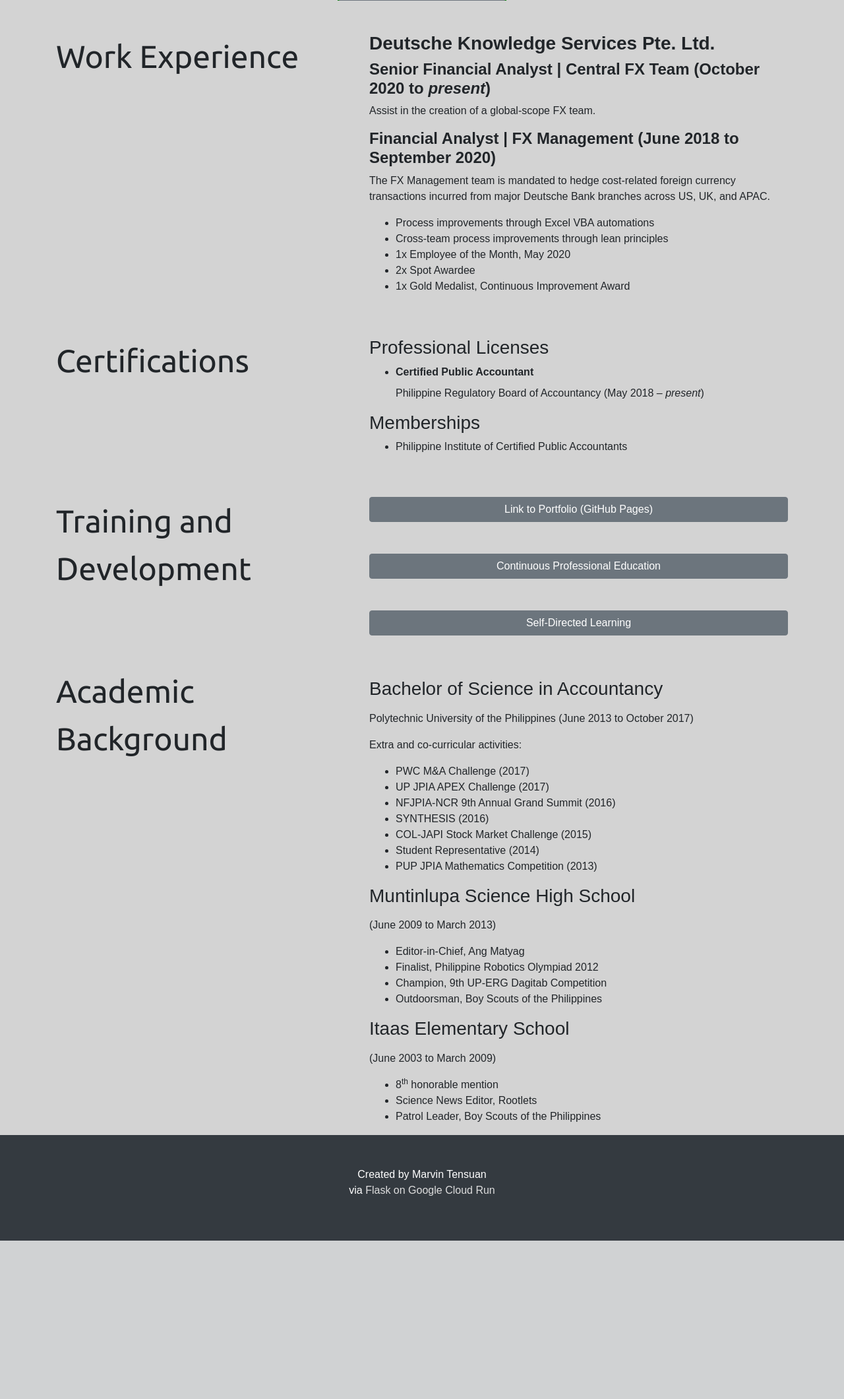
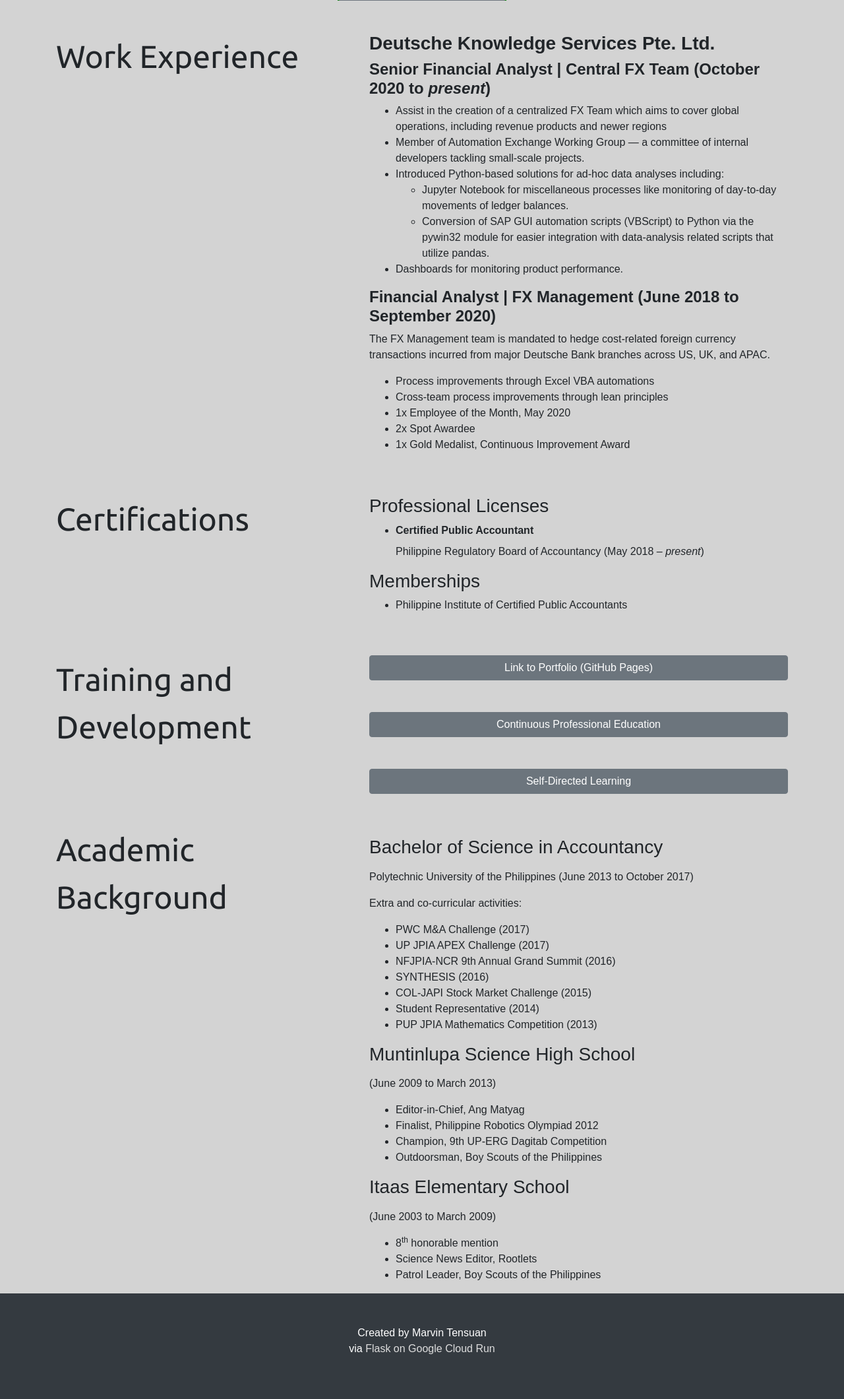
Before and after one commit to marvintensuan/cv-flask, a Flask app: page / in a window 1280 px wide. Shown: the part 292-2412 px from the top of the page at 66% size. Before the commit the page ends 2172 px from the top, so only its background shows below. Run offline with Flask 2, Linux system fonts and the light colour scheme; some libraries are stand-ins or nearby versions.

Commit message:
Updated work experience: DB - Senior Analyst

```diff
--- a/mrvn_flask/templates/home.html
+++ b/mrvn_flask/templates/home.html
@@ -39,7 +39,18 @@
 			<div class="col-md-7">
 				<h3 style="font-weight: bold;">Deutsche Knowledge Services Pte. Ltd.</h3>
 				<h4 style="font-weight: bold;">Senior Financial Analyst | Central FX Team (October 2020 to <em>present</em>)</h4>
-				<p>Assist in the creation of a global-scope FX team.</p>
+				<ul>
+					<li>Assist in the creation of a centralized FX Team which aims to cover global operations, including revenue products and newer regions</li>
+					<li>Member of Automation Exchange Working Group &mdash; a committee of internal developers tackling small-scale projects.</li>
+					<li>
+						Introduced Python-based solutions for ad-hoc data analyses including:
+						<ul>
+							<li>Jupyter Notebook for miscellaneous processes like monitoring of day-to-day movements of ledger balances.</li>
+							<li>Conversion of SAP GUI automation scripts (VBScript) to Python via the pywin32 module for easier integration with data-analysis related scripts that utilize pandas.</li>
+						</ul>
+					</li>
+					<li>Dashboards for monitoring product performance.</li>
+				</ul>
 				<h4 style="font-weight: bold;">Financial Analyst | FX Management (June 2018 to September 2020)</h4>
 				<p>
 					The FX Management team is mandated to hedge cost-related foreign currency transactions incurred from major Deutsche Bank branches across US, UK, and APAC.
```
